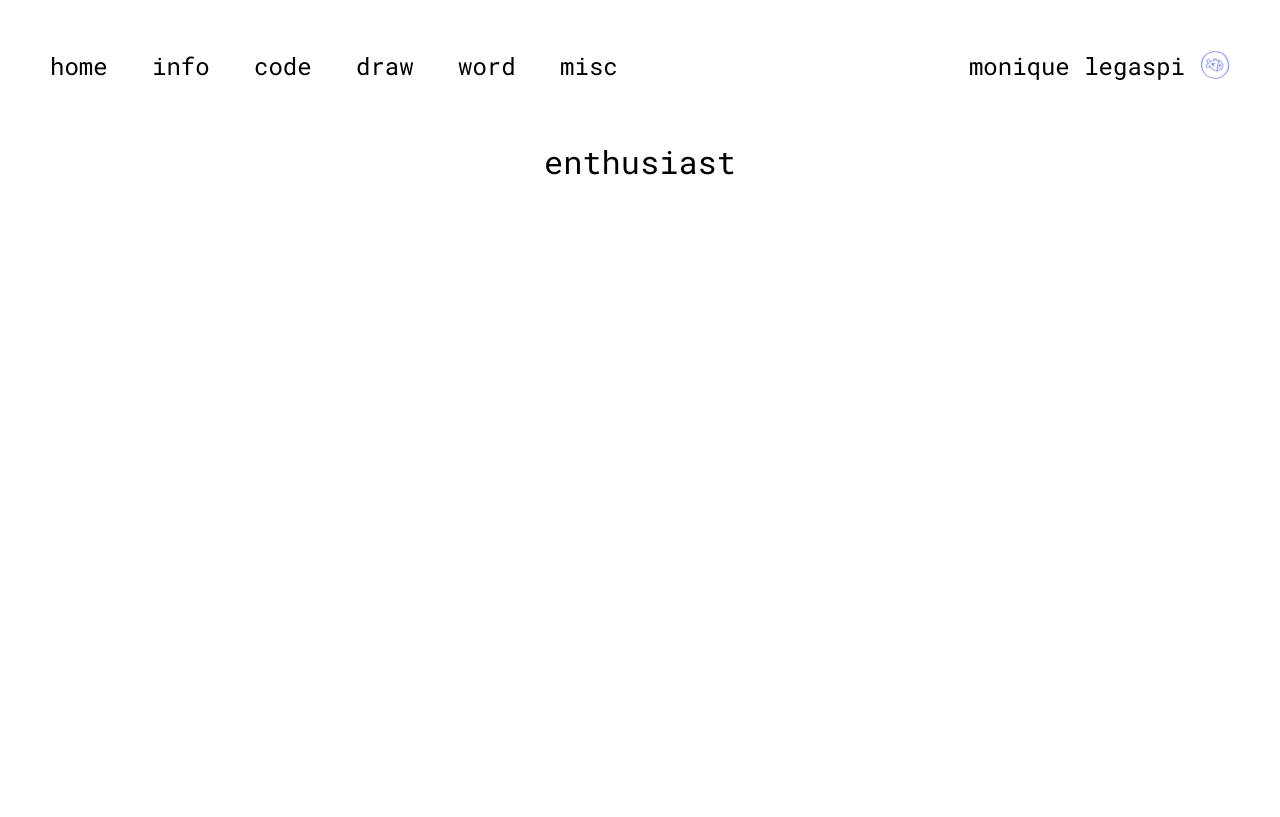
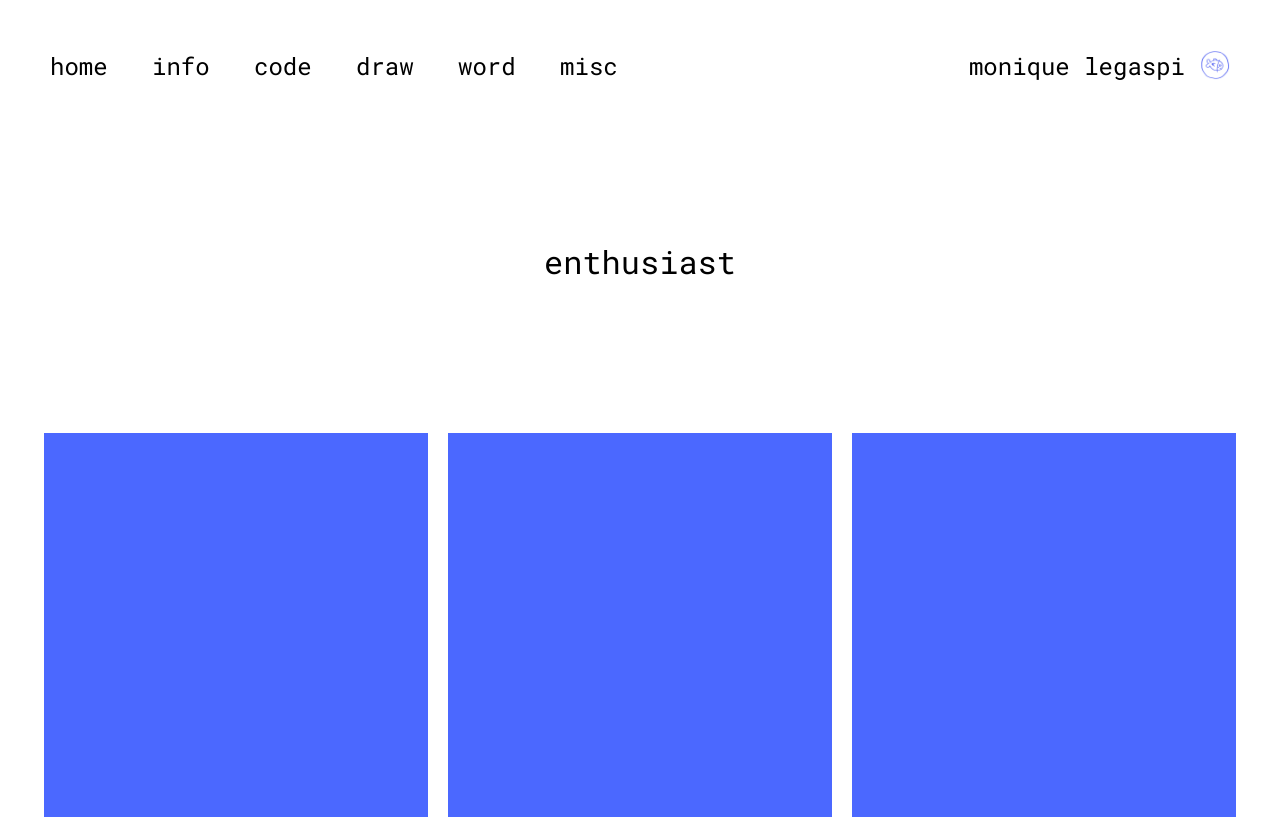
Before and after one commit to falseaxiom/falseaxiom.github.io, a plain HTML site: page index.html in a window 1280 px wide. Drawn offline with Linux system fonts and the light colour scheme.

Commit message:
homepage basic

```diff
--- a/styles.css
+++ b/css/styles.css
@@ -96,8 +96,21 @@ a {
 }
 
 .title {
-    margin-top: 50px;
+    margin-top: 150px;
     font-size: 2rem;
+}
+
+.squareDance {
+    margin-top: 150px;
+}
+
+.square {
+    width: 30vw;
+    height: 30vw;
+    max-width: 500px;
+    max-height: 500px;
+    background-color: var(--blue);
+    margin-right: 20px;
 }
 
 @media (max-width: 949px) {
--- a/index.html
+++ b/index.html
@@ -2,7 +2,7 @@
 <html>
     <head>
         <title>monique legaspi</title>
-        <link rel="stylesheet" href="styles.css"/>
+        <link rel="stylesheet" href="css/styles.css"/>
         <link rel="preconnect" href="https://fonts.gstatic.com">
         <link href="https://fonts.googleapis.com/css2?family=Roboto+Mono:wght@400;700&display=swap" rel="stylesheet">
         <link rel="shortcut icon" type="image/x-icon" href="favicon.ico?">
@@ -19,15 +19,17 @@
             </div>
             <div class="flexRow">
                 <span class="name">monique legaspi</span>
-                <div class="logoContainer"><img src="fish.png" alt="fish icon" width="30px" height="30px"></div>
+                <div class="logoContainer"><img src="imgs/fish.png" alt="fish icon" width="30px" height="30px"></div>
             </div>
         </div>
         <div class="flexCol container">
             <span class="title">enthusiast</span>
+            <div class="flexRow squareDance">
+                <div class="square"></div>
+                <div class="square"></div>
+                <div class="square" style="margin-right: 0px"></div>
+            </div>
         </div>
-        <!-- <div class="flexCol box" style="background: white; color: var(--dblue);">
-            hello
-        </div> -->
     </body>
     <script>
     </script>
```
Also changed, not shown: html/info.html (added), imgs/fish.png (renamed from fish.png).
